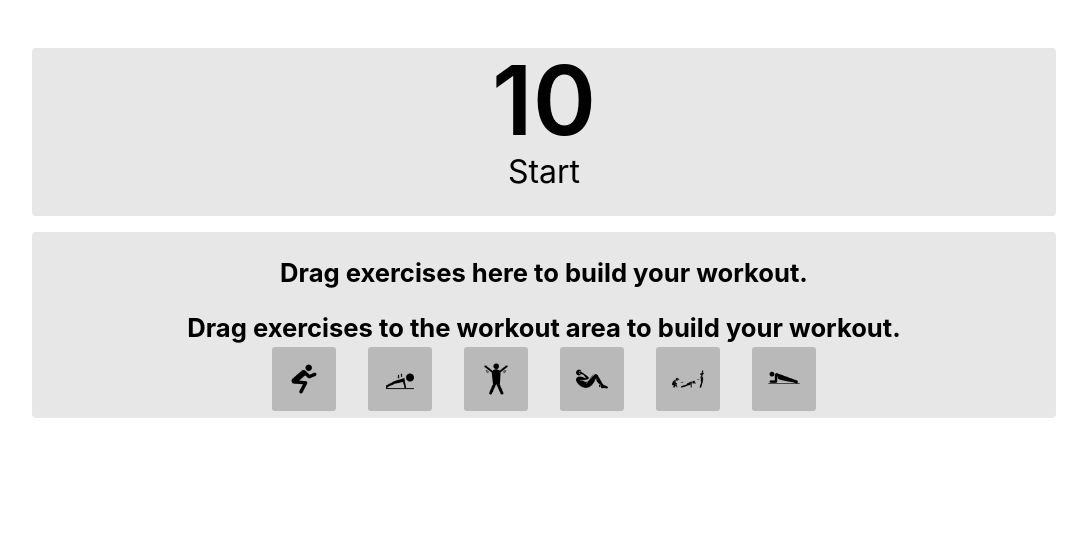
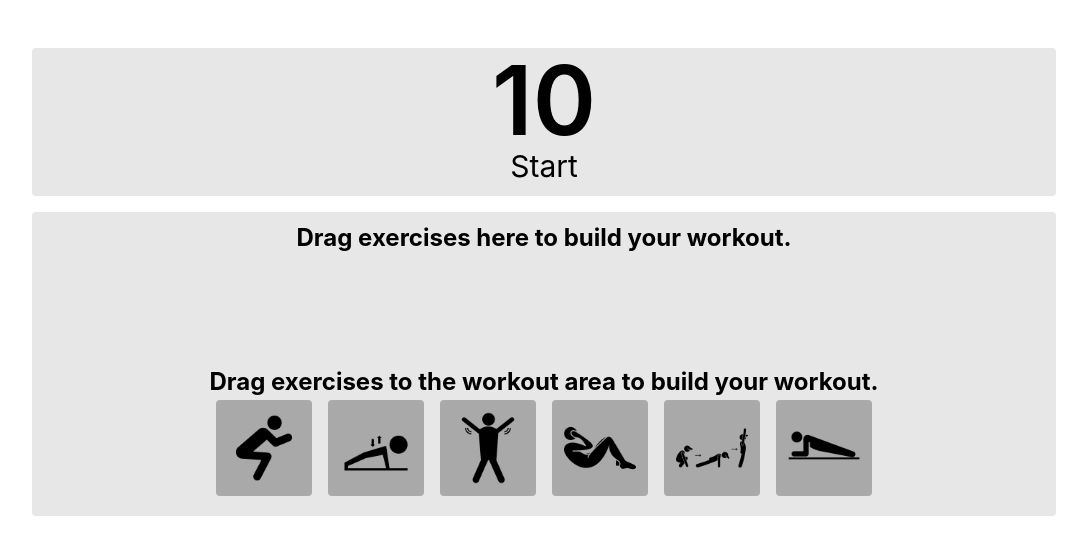
Before and after one commit to ThbltLmr/tabata-workout, a React (Create React App) app: page / in a window 1280 px wide. Shown: the top 554 px of the page, without its empty margins (96-1183 px from the left). Built offline with nearby package versions, Linux system fonts and the light colour scheme.

Commit message:
added more tailwind

```diff
--- a/src/App.js
+++ b/src/App.js
@@ -145,9 +145,9 @@ function App() {
     <div className="h-screen text-center flex flex-col rounded">
       <div className="bg-light-gray flex flex-col items-center justify-center mt-12 mb-4 mx-auto w-4/5 p-1 rounded">
         <div className="text-8xl font-semibold">{seconds}</div>
-        <button className="startButton" onClick={toggleTimer}>{buttonMessage}</button>
+        <button className="text-3xl mb-2" onClick={toggleTimer}>{buttonMessage}</button>
       </div>
-      <div className='exercisesContainer rounded'>
+      <div className='text-3xl font-bold my-0 mx-auto bg-light-gray rounded w-4/5 p-2'>
         <DragDropContext onDragEnd={onDragEnd}>
           {state.listOrder.map((listId) => {
             const list = state.lists[listId];
--- a/src/App.scss
+++ b/src/App.scss
@@ -2,41 +2,8 @@
 @tailwind components;
 @tailwind utilities;
 
-.flex-container {
-  display: flex;
-  align-items: center;
-}
-
-.exercisesContainer {
-  font-size: 2em;
-  font-weight: 700;
-  margin: 0 auto;
-  background-color: rgb(231, 231, 231);
-  width: 80%;
-  padding: 0.2em;
-}
-
-.ExerciseList {
-  padding: 0;
-  margin: 0;
-  margin-top: 0.5em;
-}
-
 .ListTitle {
   font-size: 0.8em;
-}
-
-.Exercises {
-  display: flex;
-  justify-content: center;
-}
-
-.ExerciseImage {
-  background-color: rgb(185, 185, 185);
-  margin: 0 0.5em;
-  width: 2em;
-  border-radius: 5%;
-  padding: 0.5em
 }
 
 .startButton {
--- a/src/components/Exercise.js
+++ b/src/components/Exercise.js
@@ -4,12 +4,12 @@ export default function Exercise({exercise, index}) {
   return (
     <Draggable draggableId={exercise.id} index={index} key={exercise.id}>
       {(provided) => (
-        <div className="Exercise"
+        <div className="h-24"
             id={exercise.id}
             {...provided.draggableProps}
             {...provided.dragHandleProps}
             ref={provided.innerRef}>
-          <img className="ExerciseImage" alt={exercise.name} src= {exercise.thumbnail}></img>
+          <img className="rounded p-3 mx-2 bg-dark-gray h-24" alt={exercise.name} src= {exercise.thumbnail}></img>
         </div>)}
     </Draggable>
   )
--- a/src/components/ExerciseList.js
+++ b/src/components/ExerciseList.js
@@ -4,12 +4,12 @@ import { Droppable } from "react-beautiful-dnd";
 
 export default function ExerciseList({list, exercises}) {
   return (
-    <div className="ExerciseList">
+    <div className="ExerciseList h-36">
       <h1 className="ListTitle">{list.message}</h1>
         <Droppable droppableId={list.id} key={list.id} direction="horizontal">
           {provided => (
             <div
-            className="Exercises"
+            className="flex justify-center"
               {...provided.droppableProps}
               ref={provided.innerRef}
             >
```
